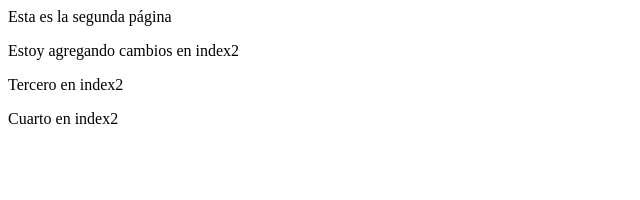
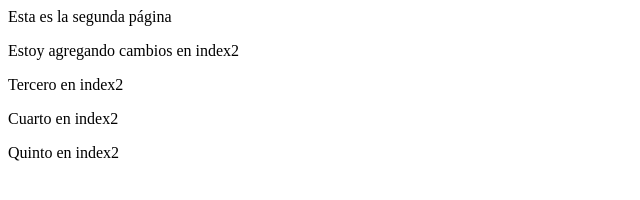
Before and after one commit to denisjevct/web1, a plain HTML site: page index2.html in a window 1280 px wide. Shown: the whole page, without its empty margins (0-640 px from the left). Drawn offline with Linux system fonts and the light colour scheme.

Commit message:
Quinto p

```diff
--- a/index2.html
+++ b/index2.html
@@ -4,5 +4,6 @@
         <p>Estoy agregando cambios en index2</p>
         <p>Tercero en index2</p>
         <p>Cuarto en index2</p>
+        <p>Quinto en index2</p>
     </body>
 </html>
```
